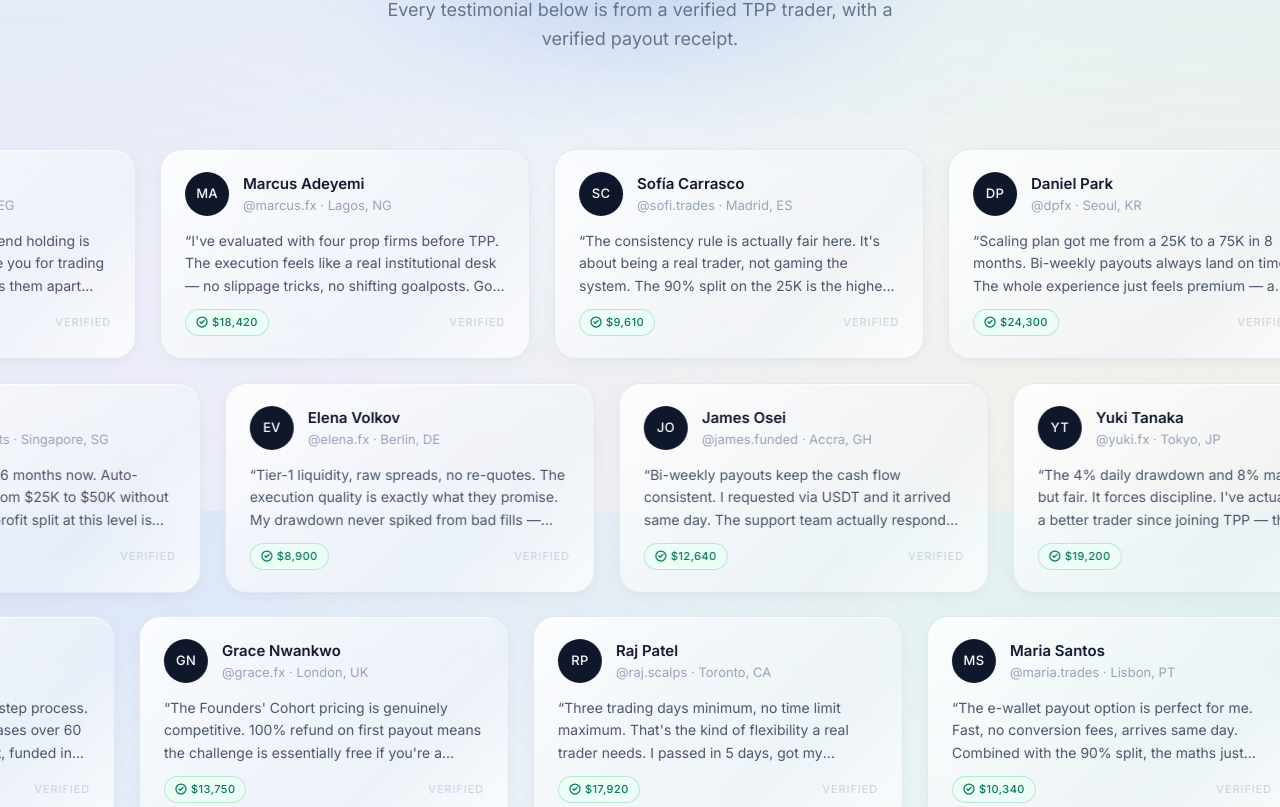
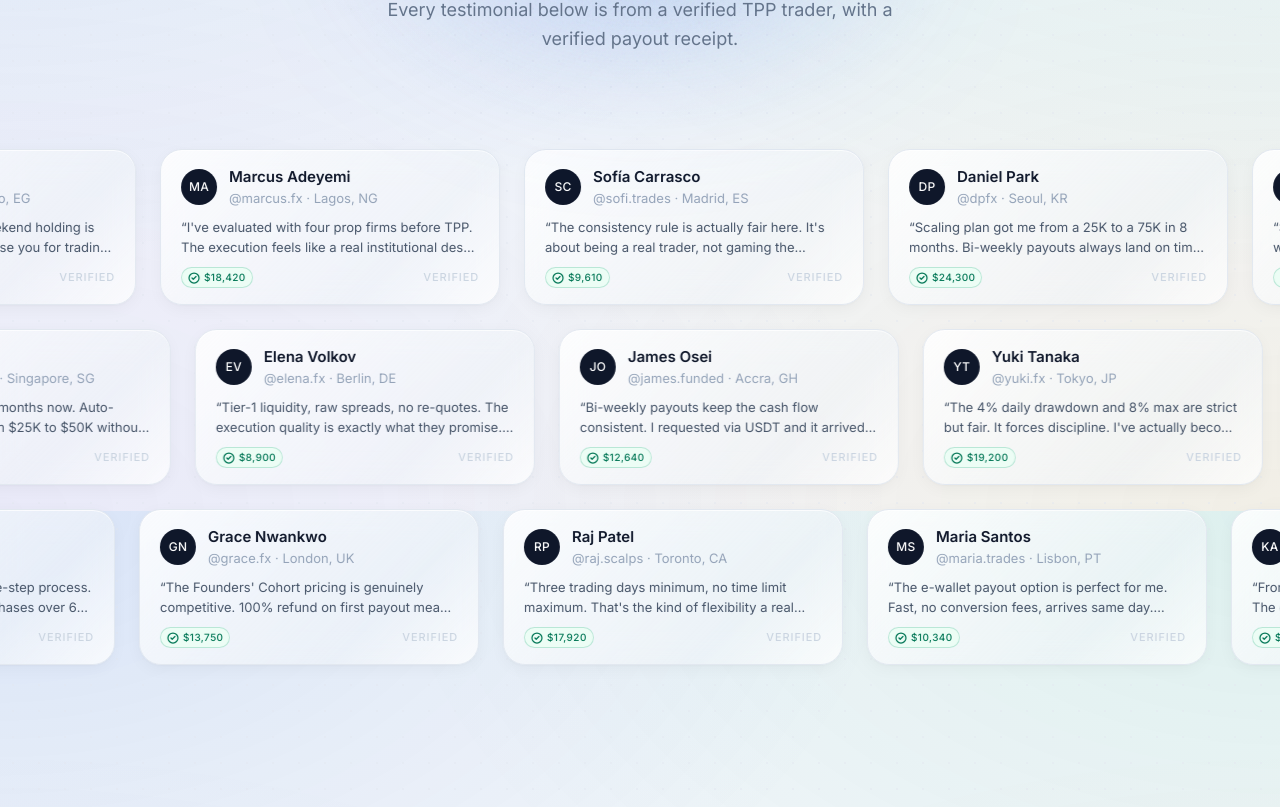
Before and after one commit to jatinkatariaaaa/thepeoplepropwebsite, a Next.js app: page / in a window 1280 px wide. Shown: the part 9889-10696 px from the top of the page. Built offline with nearby package versions, Linux system fonts and the light colour scheme.

Commit message:
style: reduce height of testimonial cards

```diff
--- a/src/app/globals.css
+++ b/src/app/globals.css
@@ -628,8 +628,8 @@ input, select, textarea {
 
 .testimonial-glass-card {
   flex-shrink: 0;
-  width: 370px;
-  padding: 22px 24px;
+  width: 340px;
+  padding: 16px 20px;
   cursor: default;
 
   background:
--- a/src/components/landing/Testimonials.tsx
+++ b/src/components/landing/Testimonials.tsx
@@ -25,9 +25,9 @@ function TestimonialCard({ t, isClone = false }: { t: Testimonial; isClone?: boo
       className="testimonial-glass-card"
       aria-hidden={isClone ? "true" : undefined}
     >
-      <div className="flex items-center gap-3.5 mb-3.5">
+      <div className="flex items-center gap-3 mb-2.5">
         {/* Initials avatar */}
-        <div className="w-[44px] h-[44px] rounded-full bg-[var(--ink-950)] text-white text-[13px] font-medium tracking-wide flex items-center justify-center shrink-0">
+        <div className="w-[36px] h-[36px] rounded-full bg-[var(--ink-950)] text-white text-[12px] font-medium tracking-wide flex items-center justify-center shrink-0">
           {t.initials}
         </div>
         <div className="min-w-0">
@@ -39,11 +39,11 @@ function TestimonialCard({ t, isClone = false }: { t: Testimonial; isClone?: boo
           </p>
         </div>
       </div>
-      <p className="text-[14px] leading-[1.6] text-[var(--ink-600)] line-clamp-3">
+      <p className="text-[13px] leading-[1.5] text-[var(--ink-600)] line-clamp-2" title={t.body}>
         &ldquo;{t.body}&rdquo;
       </p>
-      <div className="mt-3 flex items-center justify-between">
-        <Badge variant="success" className="!gap-1 !text-[11px]">
+      <div className="mt-2.5 flex items-center justify-between">
+        <Badge variant="success" className="!gap-1 !text-[10px] !py-0.5 !px-1.5">
           <CheckCircle2 className="w-3 h-3" strokeWidth={2.5} />
           {t.payout}
         </Badge>
```
